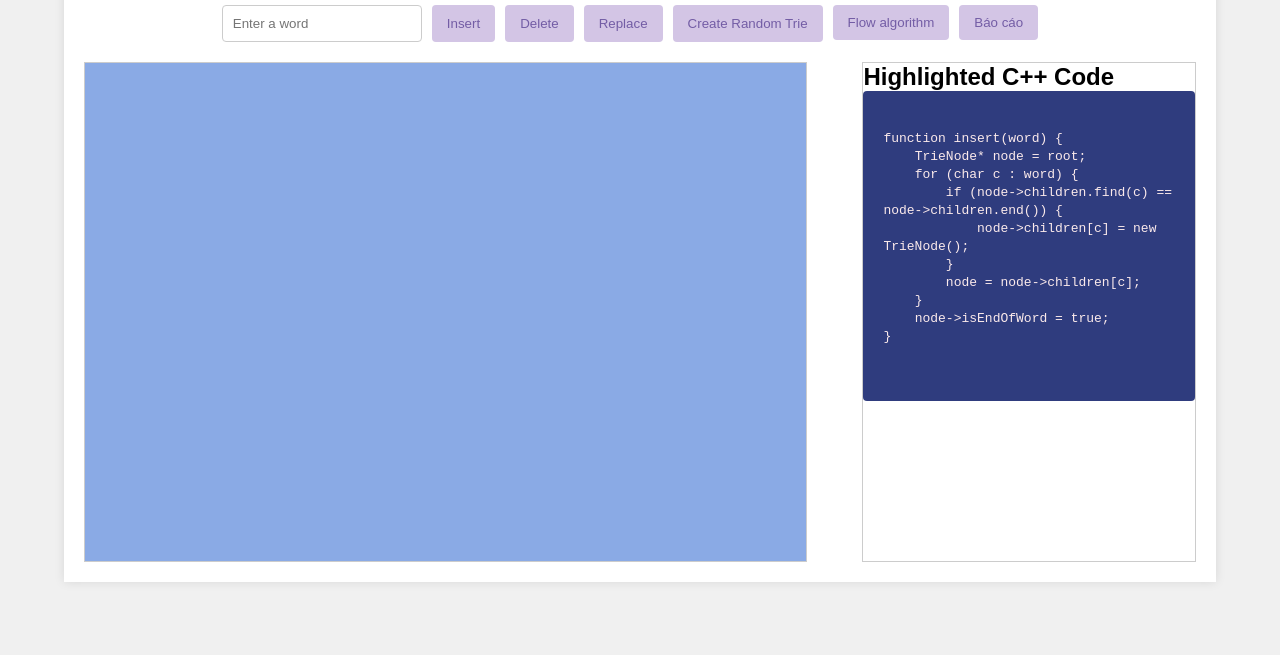
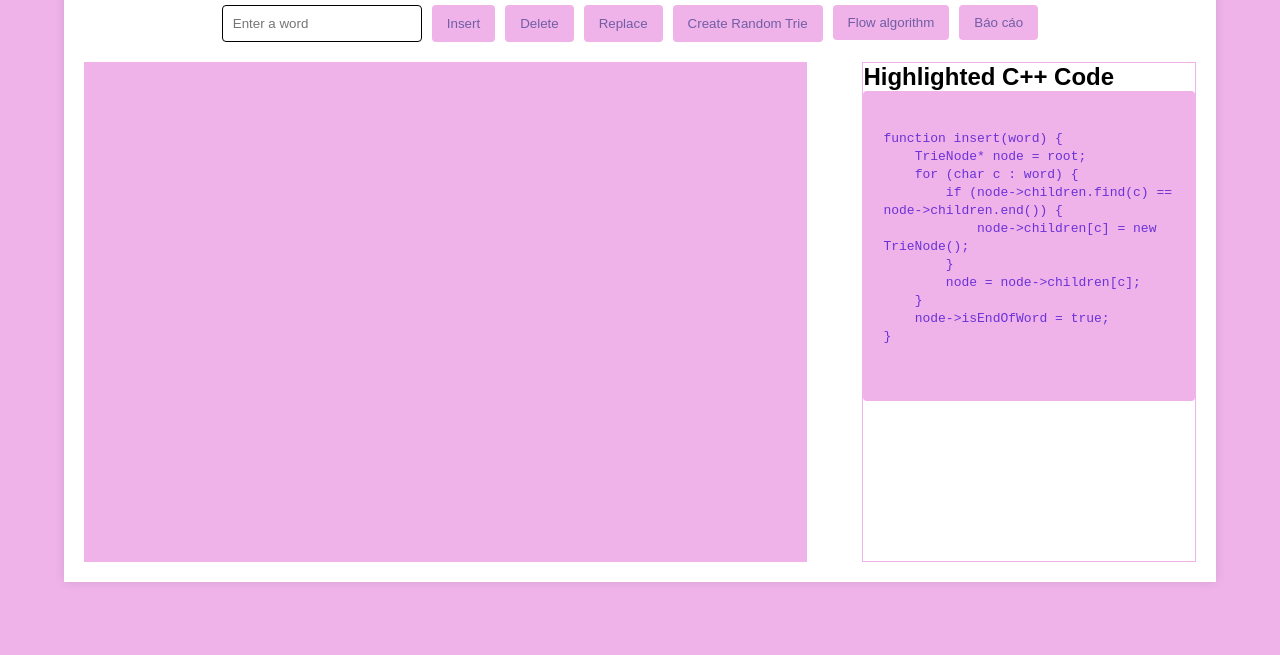
Before and after one commit to halobebe/trie, a plain HTML site: page index.html in a window 1280 px wide. Shown: the part 145-800 px from the top of the page. Drawn offline with nearby package versions, Linux system fonts and the light colour scheme.

Commit message:
Update styles.css

```diff
--- a/styles.css
+++ b/styles.css
@@ -6,7 +6,7 @@
 
 body {
     font-family: Arial, sans-serif;
-    background-color: #f0f0f0;
+    background-color: #efb3e9;
     display: flex;
     justify-content: center;
     align-items: center;
@@ -38,14 +38,14 @@ h1 {
     padding: 10px;
     width: 200px;
     margin-right: 10px;
-    border: 1px solid #ccc;
+    border: 1px solid #000000;
     border-radius: 4px;
 }
 
 .input-section button {
     padding: 10px 15px;
     border: none;
-    background-color: #D3C5E5;
+    background-color: #efb3e9;
     color: #735DA5;
     cursor: pointer;
     border-radius: 4px;
@@ -53,7 +53,7 @@ h1 {
 }
 
 .input-section button:hover {
-    background-color: #FFFFFF;
+    background-color: #efb3e9;
 }
 
 .visualization-section {
@@ -65,38 +65,38 @@ h1 {
 #trieContainer {
     width: 65%;
     height: 500px;
-    border: 1px solid #ccc;
-    background-color: #8AAAE5;
+    border: 1px solid #00000000;
+    background-color: #efb3e9;
     position: relative;
 }
 
 #codeContainer {
     width: 30%;
     height: 500px;
-    border: 1px solid #ccc;
+    border: 1px solid #efb3e9;
     overflow: auto;
 }
 
 .code-box {
     font-family: "Courier New", Courier, monospace;
     padding: 20px;
-    background-color: #2F3C7E;
-    color: #FBEAEB;
+    background-color: #efb3e9;
+    color: #6c32d8;
     white-space: pre-wrap;
     border-radius: 4px;
     max-height: 100%;
 }
 
 .highlight {
-    background-color: rgba(255, 2, 255, 0.484);
+    background-color: rgba(255, 255, 255, 0.484);
 }
 
 .node circle {
-    fill: lightblue;
+    fill: rgb(0, 0, 0);
 }
 
 .node text {
     font-size: 14px;
     font-family: Arial, sans-serif;
-    fill: black;
+    fill: #efb3e9;
 }
```
